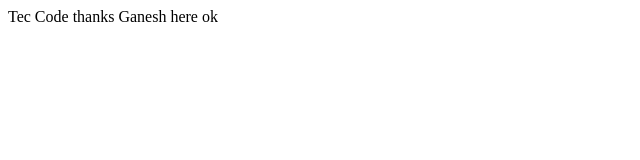
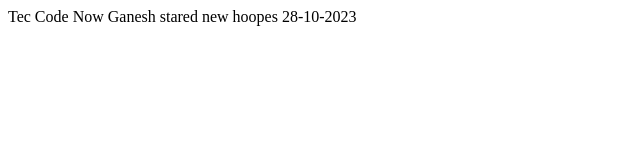
Before and after one commit to 5GaneshPawar/5GaneshHTMLFIles, a plain HTML site: page index.html in a window 1280 px wide. Shown: the whole page, without its empty margins (0-640 px from the left). Drawn offline with Linux system fonts and the light colour scheme.

Commit message:
New hopes to start

```diff
--- a/index.html
+++ b/index.html
@@ -7,6 +7,6 @@
 </head>
 <body>
     Tec Code
-    thanks Ganesh here ok
+    Now Ganesh stared new hoopes 28-10-2023
 </body>
 </html>
```
